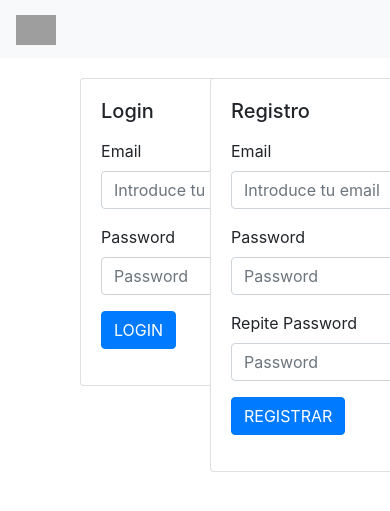
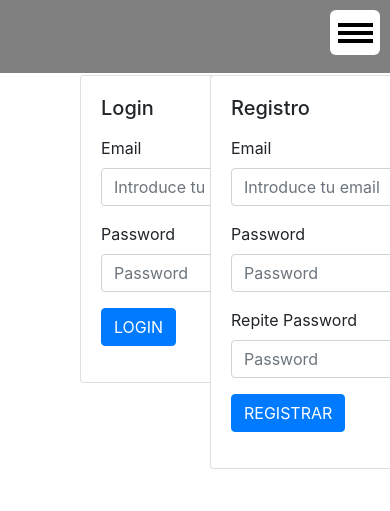
Before and after one commit to oremorsiri/10k-AldaiaPHP, a PHP site: page /index.php in a window 390 px wide; the page is wider, and only the part inside the window is pictured. Shown: the top 511 px of that part. Run offline with PHP 8.4, Linux system fonts and the light colour scheme; grey boxes are pictures that could not be loaded.

Commit message:
menu created

```diff
--- a/assets/menu.php
+++ b/assets/menu.php
@@ -1,20 +1,22 @@
-<nav class="navbar navbar-expand-lg navbar-light bg-light">
-  <a class="navbar-brand" href="#">
-    <img src="https://geekshubs.com/wp-content/uploads/2019/02/logo-300ppp.png" height="30" alt="">
-  </a>
+<nav>
+  <div class="togglearea">
 
-  <div class="collapse navbar-collapse" id="navbarSupportedContent">
-    <ul class="navbar-nav mr-auto">
-      <li class="nav-item active">
-        <a class="nav-link" href="index.php">Inicio <span class="sr-only">(current)</span></a>
-      </li>
-      <li class="nav-item">
-        <a class="nav-link disabled" href="#" tabindex="-1" aria-disabled="true">Disabled</a>
-      </li>
-    </ul>
-    <form class="form-inline my-2 my-lg-0">
-      <input class="form-control mr-sm-2" type="search" placeholder="Search" aria-label="Search">
-      <button class="btn btn-outline-success my-2 my-sm-0" type="submit">Search</button>
-    </form>
+  <label for="toggle">
+    <span></span>
+    <span></span>
+    <span></span>
+  </label>
+
+  </div>
+
+  <input type="checkbox" id="toggle">
+
+  <div class="navbar">
+
+  <a href="#evento">Evento</a>
+  <a href="#register">Registro</a>
+  <a href="#login">Login</a>
+  <a href="#profile">Perfil</a>
+
   </div>
 </nav>
--- a/public/css/estilos.css
+++ b/public/css/estilos.css
@@ -1,9 +1,75 @@
-.pagina{
-    margin-top: 20px;
+/* MENÚ DE NAVEGACIÓN */
+.navbar {
+    background-color: grey;
+    display: flex;
+    justify-content: center;
+    position: sticky;
+    top: 0;
+    z-index: 2;
 }
-.reto{
+
+.navbar a {
+    color: white;
+    text-align: center;
+    font-weight: bold;
+    text-decoration: none;
+    padding: 0.875em 0.571em;
+    align-self: center;
+}
+
+.navbar a:hover {
+    background-color: white;
+    color: black;
+}
+
+#toggle {
+    display: none;
+}
+
+.togglearea {
+    background-color: grey;
+    border-bottom: 0.125em solid white;
+    color: white;
+    padding: 0.625em;
+    display: flex;
+    justify-content: flex-end;
+}
+
+.togglearea label {
+    background-color: white;
+    height: 2.813em;
+    width: 3.125em;
+    color: black;
+    border-radius: 0.375em;
+    cursor: pointer;
+    display: flex;
+    justify-content: center;
+    align-items: center;
+    flex-direction: column;
+}
+
+.togglearea label span {
     background-color: black;
-    color: #ffffff;
-    margin: 30px;
-    text-align: center;
+    height: 0.250em;
+    width: 70%;
+    margin: 0.125em 0em;
 }
+
+.togglearea {
+    display: none;
+}
+
+@media screen and (max-width: 600px) {
+    .navbar {
+        flex-direction: column;
+        display: none;
+    }
+
+    #toggle:checked+.navbar {
+        display: flex;
+    }
+
+    .togglearea {
+        display: flex;
+    }
+}
```
